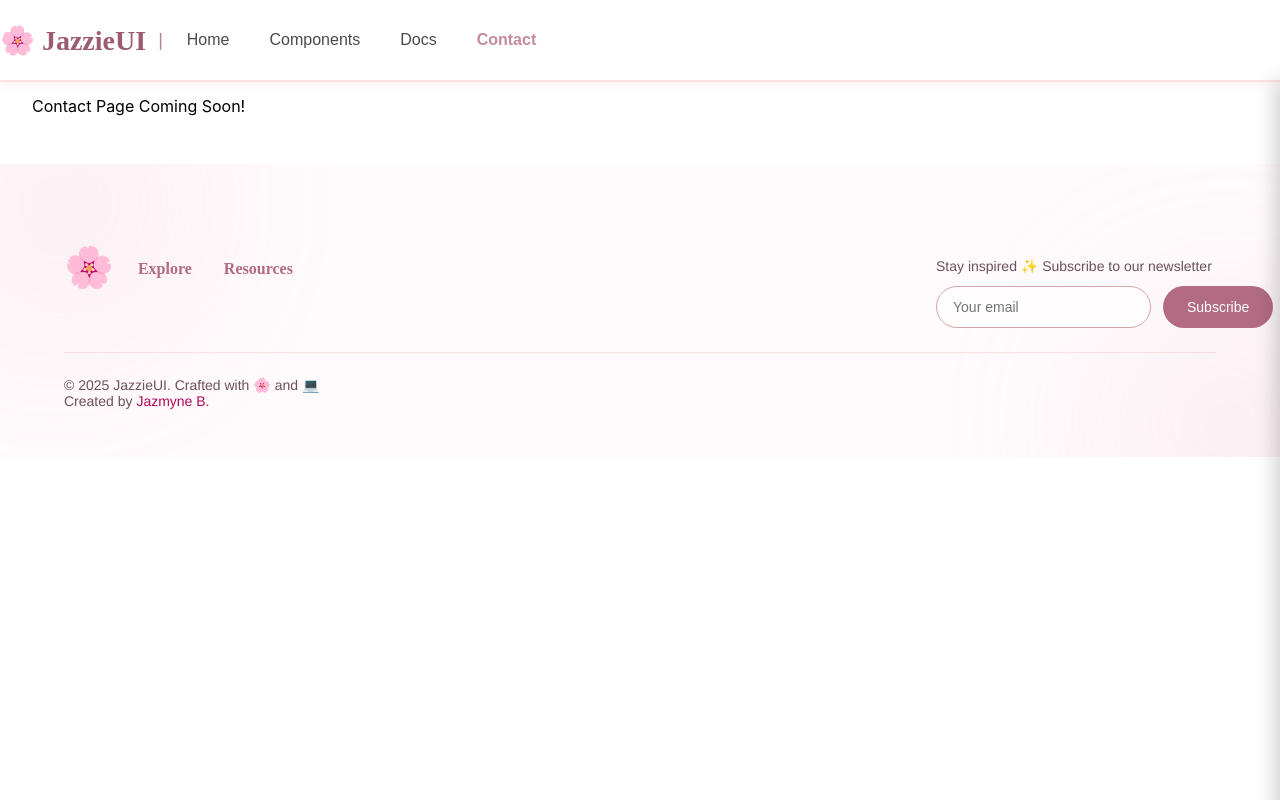
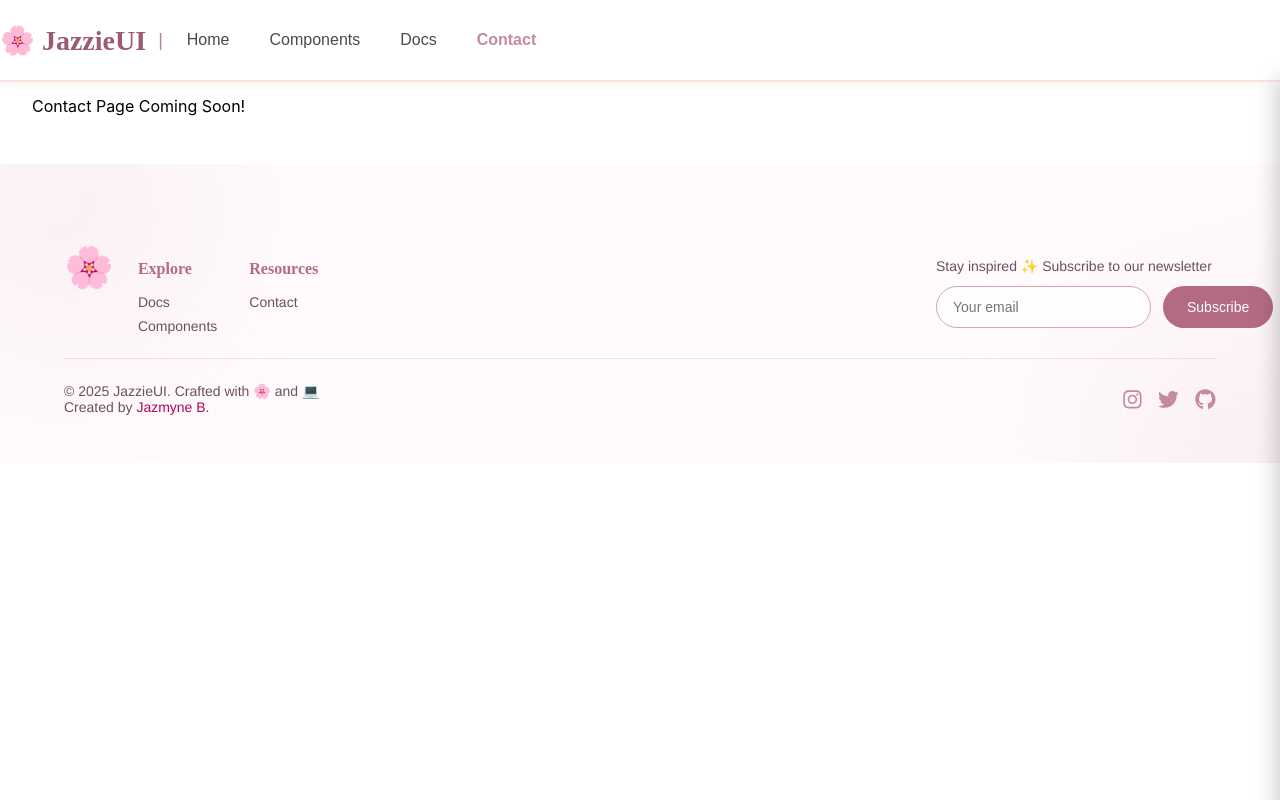
Before and after one commit to JazmyneB/jazzie-ui, a React (Create React App) app: page /contact in a window 1280 px wide. Built offline with nearby package versions, Linux system fonts and the light colour scheme.

Commit message:
fix(footer): link update

```diff
--- a/src/App.js
+++ b/src/App.js
@@ -85,7 +85,22 @@ function App() {
           <Route path="/contact" element={<p style={{padding: '2rem', paddingTop: '80px'}}>Contact Page Coming Soon!</p>} />
         </Routes>
 
-        <Footer />
+        <Footer
+         links={{
+          explore: [
+            { label: "Docs", href: "/docs" },
+            { label: "Components", href: "/components" },
+          ],
+          resources: [
+            { label: "Contact", href: "https://glowhubportal.com/contact" },
+          ],
+        }}
+        socialLinks={{
+          instagram: "https://instagram.com/yourprofile",
+          twitter: "https://twitter.com/yourprofile",
+          github: "https://github.com/yourprofile",
+        }}
+        />
       </div>
     </Router>
   );
--- a/src/components/Footer/Footer.jsx
+++ b/src/components/Footer/Footer.jsx
@@ -1,6 +1,6 @@
 import React, { useState } from 'react';
 import PropTypes from 'prop-types';
-import { useNavigate } from 'react-router-dom';
+import { useNavigate, Link } from 'react-router-dom';
 import './Footer.css';
 import { FaInstagram, FaTwitter, FaGithub } from 'react-icons/fa';
 import Toast from '../Toasts/Toast';
@@ -52,13 +52,13 @@ const Footer = ({
             <div className="footer-section">
               <h3>Explore</h3>
               {links.explore?.map((link, i) => (
-                <span key={i} onClick={()=> navigate(link.href)}>{link.label}</span>
+                <Link to={link.href}>{link.label}</Link>
               ))}
             </div>
             <div className="footer-section">
               <h3>Resources</h3>
               {links.resources?.map((link, i) => (
-                <span key={i} onClick={()=> navigate(link.href)}>{link.label}</span>
+                <Link to={link.href}>{link.label}</Link>
               ))}
             </div>
           </div>
```
